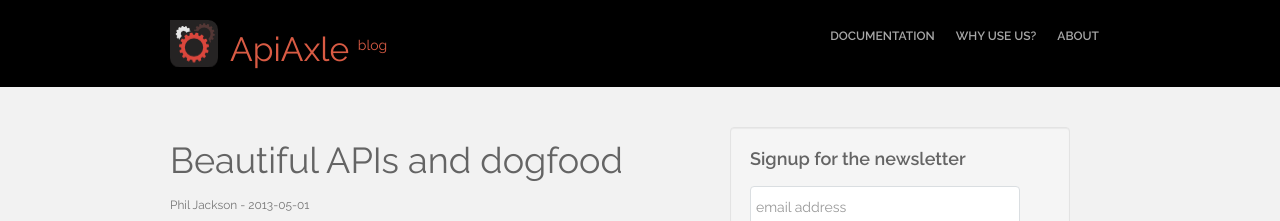
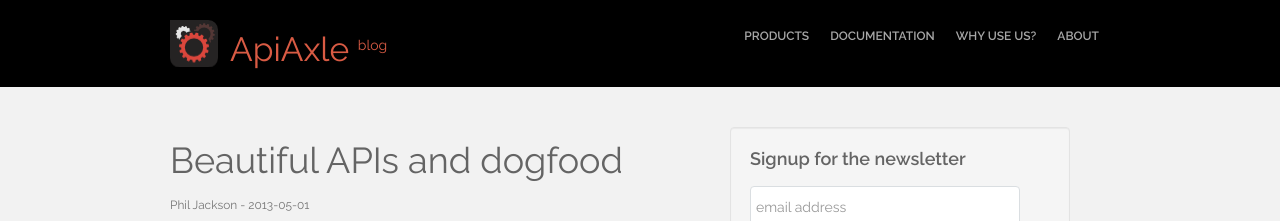
Before and after one commit to apiaxle/blog, a Jekyll site: the page built from index.html, in a window 1280 px wide. Shown: the top 221 px of the page. Built offline with Jekyll 4.4.1, drawn with Linux system fonts in a browser that asks for light colours.

Commit message:
Add products link to the blog header.

```diff
--- a/_includes/header.html
+++ b/_includes/header.html
@@ -11,6 +11,7 @@
         <!--menu starts-->
         <div id="smoothmenu" class="smoothmenu">
           <ul>
+            <li><a href="http://apiaxle.com/products.html">Products</a></li>
             <li><a href="http://apiaxle.com/docs.html">Documentation</a></li>
             <li><a href="http://apiaxle.com/docs/why-use-apiaxle/">Why use us?</a></li>
             <li><a href="http://apiaxle.com/about.html">About</a> </li>
```
